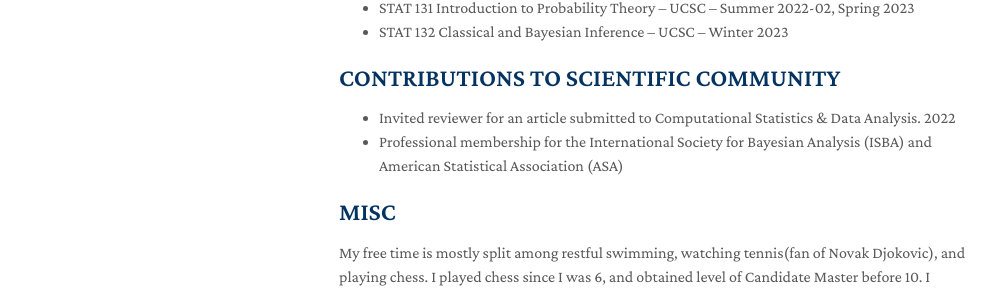
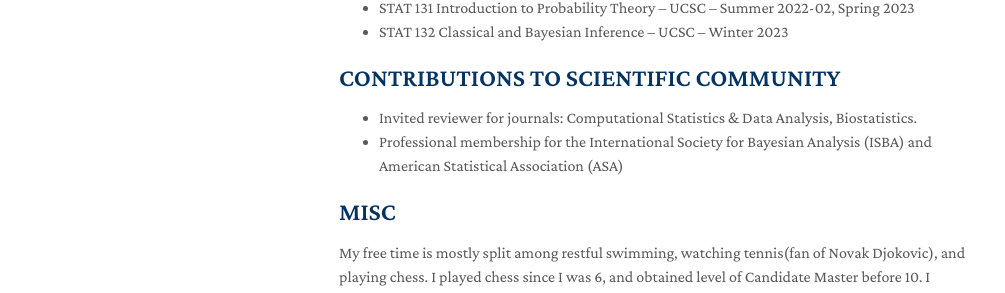
Before and after one commit to shuang-jie/shuang-jie.github.io, a Jekyll site: the page built from index.md, in a window 1280 px wide and 900 px high, scrolled down 1239 px. Shown: the part 425-718 px from the top of the window, without its empty margins (131-1136 px from the left). Built offline with Jekyll 4.4.1, drawn with Linux system fonts in a browser that asks for light colours; nearby versions of some CDN libraries; a style sheet for code colours, icons or effects is not loaded.

Commit message:
Update index.md

```diff
--- a/index.md
+++ b/index.md
@@ -62,7 +62,7 @@ Graduate Teaching Assistant:
 * STAT 132 Classical and Bayesian Inference – UCSC – Winter 2023
 
 ## CONTRIBUTIONS TO SCIENTIFIC COMMUNITY
-* Invited reviewer for an article submitted to Computational Statistics & Data Analysis. 2022
+* Invited reviewer for journals: Computational Statistics & Data Analysis, Biostatistics.
 * Professional membership for the International Society for Bayesian Analysis (ISBA) and American Statistical Association (ASA)
 
 ## MISC
```
